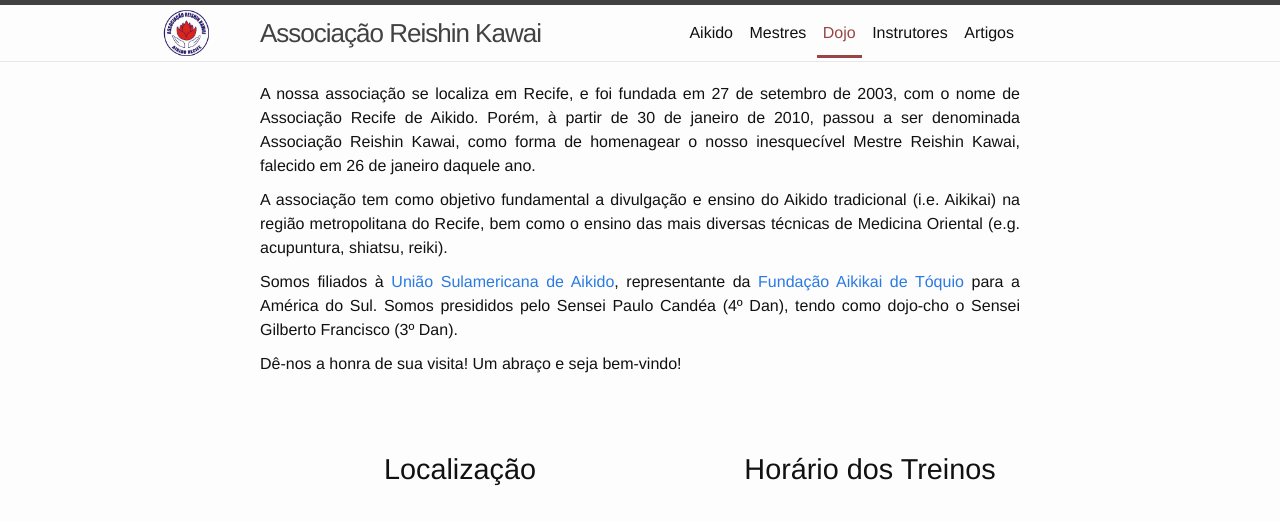
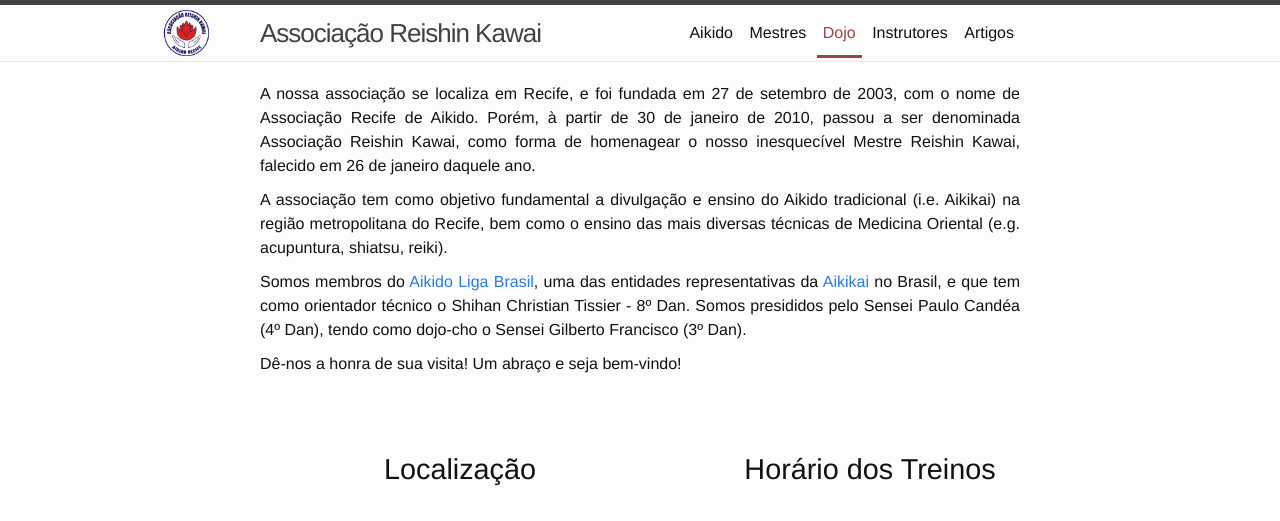
Before and after one commit to aikidorecife/aikidorecife.github.io, a Jekyll site: the page built from dojo.html, in a window 1280 px wide. Shown: the top 521 px of the page. Built offline with Jekyll 4.4.1, drawn with Linux system fonts in a browser that asks for light colours; nearby versions of some CDN libraries; grey boxes are pictures that could not be loaded.

Commit message:
updating affiliation

```diff
--- a/dojo.html
+++ b/dojo.html
@@ -20,10 +20,12 @@ bem como o ensino das mais diversas técnicas de Medicina Oriental
 (e.g. acupuntura, shiatsu, reiki).</p>
 
 <p>
-Somos filiados à <a href="http://www.aikidokawai.com.br/">União Sulamericana de Aikido</a>,
-representante da <a href="http://www.aikikai.or.jp/eng/">Fundação Aikikai de Tóquio</a>
-para a América do Sul. Somos presididos pelo Sensei Paulo Candéa (4º Dan), tendo como
-dojo-cho o Sensei Gilberto Francisco (3º Dan).</p>
+Somos membros do <a href="//www.aikidoligabrasil.com">Aikido Liga Brasil</a>,
+uma das entidades representativas da <a href="//www.aikikai.or.jp/eng/">Aikikai</a>
+no Brasil, e que tem como orientador técnico o Shihan Christian Tissier - 8º Dan.
+Somos presididos pelo Sensei Paulo Candéa (4º Dan), tendo como dojo-cho o
+Sensei Gilberto Francisco (3º Dan).
+</p>
 
 <p>
 Dê-nos a honra de sua visita! Um abraço e seja bem-vindo!
```
